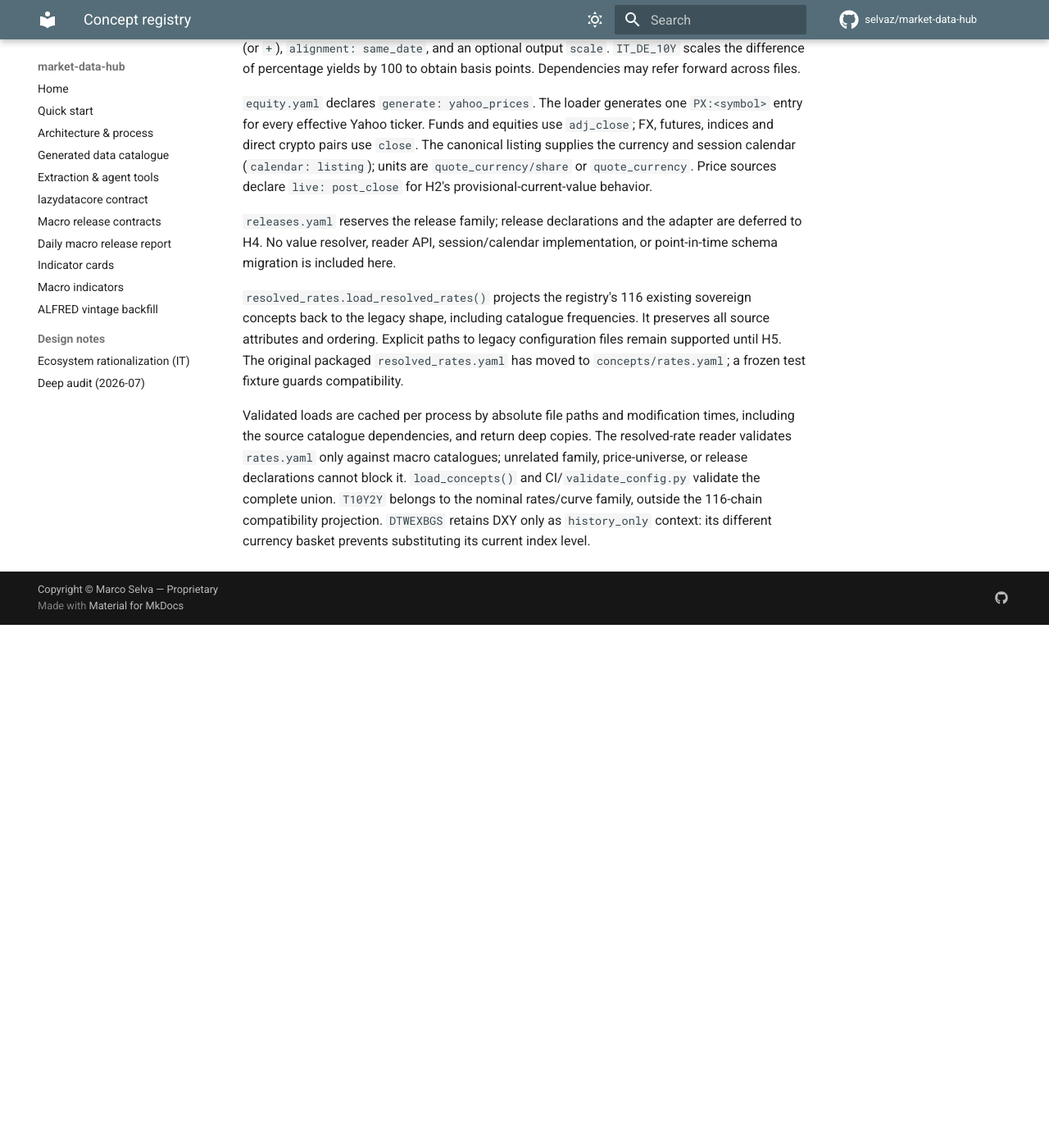
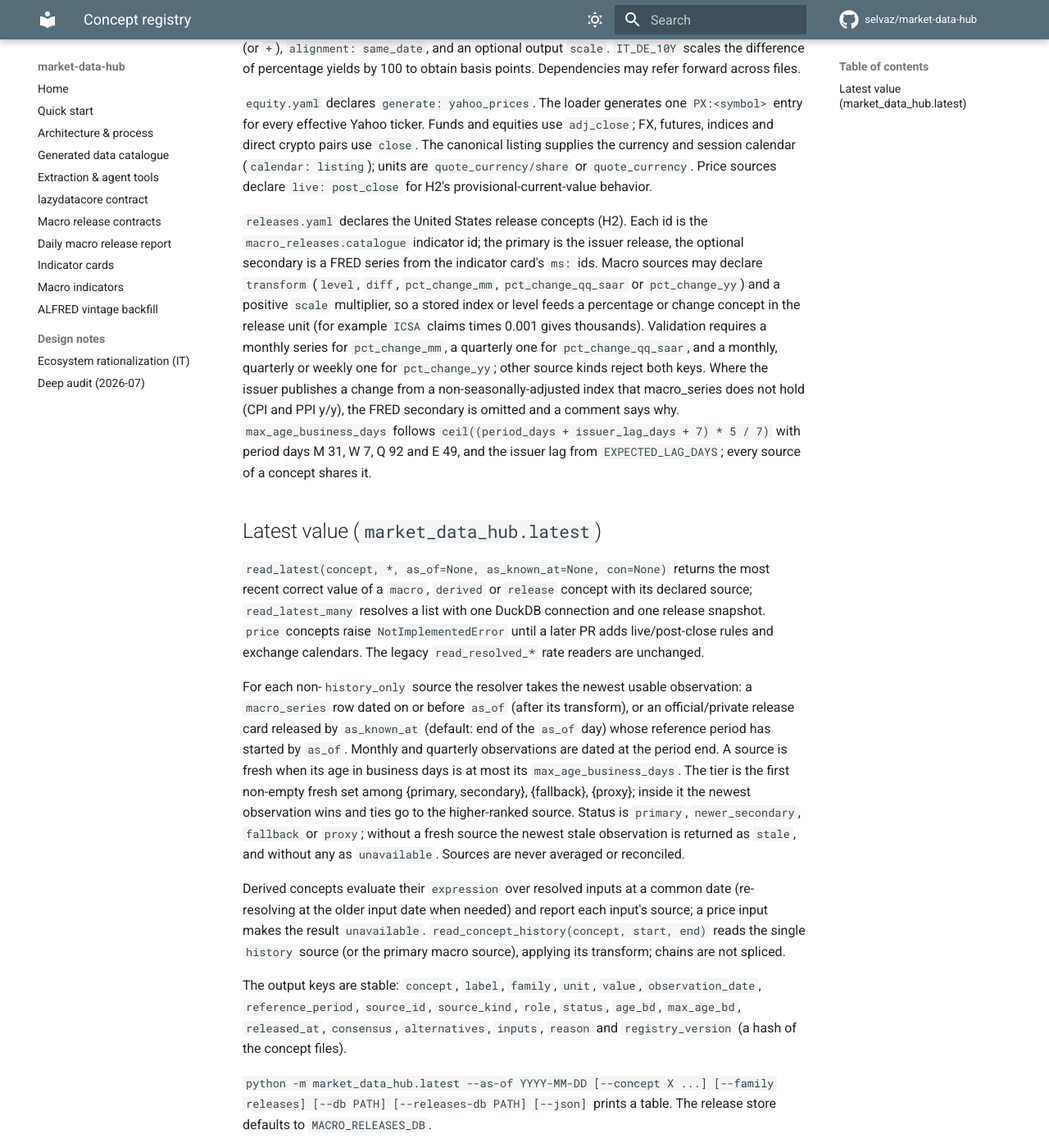
Before and after one commit to selvaz/market-data-hub, an MkDocs documentation site: the page built from docs/concepts.md, in a window 1280 px wide and 1400 px high, scrolled down 1100 px. Shown: the whole window at 82% size. Built offline with MkDocs 1.6.1 and Material for MkDocs 9.7.7, drawn with Linux system fonts in a browser that asks for light colours; comment, search, counter and statistics services are not loaded; before the commit the page ends 1862 px from its top, so only the background shows below that; some of the changed text lies outside the part shown.

Commit message:
Document the latest-value layer and US release concepts

```diff
--- a/docs/concepts.md
+++ b/docs/concepts.md
@@ -55,9 +55,63 @@ canonical listing supplies the currency and session calendar (`calendar:
 listing`); units are `quote_currency/share` or `quote_currency`. Price sources
 declare `live: post_close` for H2's provisional-current-value behavior.
 
-`releases.yaml` reserves the release family; release declarations and the
-adapter are deferred to H4. No value resolver, reader API, session/calendar
-implementation, or point-in-time schema migration is included here.
+`releases.yaml` declares the United States release concepts (H2). Each id is
+the `macro_releases.catalogue` indicator id; the primary is the issuer release,
+the optional secondary is a FRED series from the indicator card's `ms:` ids.
+Macro sources may declare `transform` (`level`, `diff`, `pct_change_mm`,
+`pct_change_qq_saar` or `pct_change_yy`) and a positive `scale` multiplier, so
+a stored index or level feeds a percentage or change concept in the release
+unit (for example `ICSA` claims times 0.001 gives thousands). Validation
+requires a monthly series for `pct_change_mm`, a quarterly one for
+`pct_change_qq_saar`, and a monthly, quarterly or weekly one for
+`pct_change_yy`; other source kinds reject both keys. Where the issuer publishes
+a change from a non-seasonally-adjusted index that macro_series does not hold
+(CPI and PPI y/y), the FRED secondary is omitted and a comment says why.
+`max_age_business_days` follows `ceil((period_days + issuer_lag_days + 7) * 5 / 7)`
+with period days M 31, W 7, Q 92 and E 49, and the issuer lag from
+`EXPECTED_LAG_DAYS`; every source of a concept shares it.
+
+## Latest value (`market_data_hub.latest`)
+
+`read_latest(concept, *, as_of=None, as_known_at=None, con=None)` returns the
+most recent correct value of a `macro`, `derived` or `release` concept with its
+declared source; `read_latest_many` resolves a list with one DuckDB connection
+and one release snapshot. `price` concepts raise `NotImplementedError` until a
+later PR adds live/post-close rules and exchange calendars. The legacy
+`read_resolved_*` rate readers are unchanged.
+
+For each non-`history_only` source the resolver takes the newest usable
+observation: a `macro_series` row dated on or before `as_of` (after its
+transform), or an official/private release card released by `as_known_at`
+(default: end of the `as_of` day) whose reference period has started by
+`as_of`. Monthly and quarterly observations are dated at the period end. A
+source is fresh when its age in business days is at most its
+`max_age_business_days`. The tier is the first non-empty fresh set among
+{primary, secondary}, {fallback}, {proxy}; inside it the newest observation
+wins and ties go to the higher-ranked source. Status is `primary`,
+`newer_secondary`, `fallback` or `proxy`; without a fresh source the newest
+stale observation is returned as `stale`, and without any as `unavailable`.
+Sources are never averaged or reconciled.
+
+Derived concepts evaluate their `expression` over resolved inputs at a common
+date (re-resolving at the older input date when needed) and report each
+input's source; a price input makes the result `unavailable`.
+`read_concept_history(concept, start, end)` reads the single `history` source
+(or the primary macro source), applying its transform; chains are not spliced.
+
+The output keys are stable: `concept`, `label`, `family`, `unit`, `value`,
+`observation_date`, `reference_period`, `source_id`, `source_kind`, `role`,
+`status`, `age_bd`, `max_age_bd`, `released_at`, `consensus`, `alternatives`,
+`inputs`, `reason` and `registry_version` (a hash of the concept files).
+
+`python -m market_data_hub.latest --as-of YYYY-MM-DD [--concept X ...]
+[--family releases] [--db PATH] [--releases-db PATH] [--json]` prints a table.
+The release store defaults to `MACRO_RELEASES_DB`.
+
+Known limits: business days are Monday to Friday with no holiday calendar, so
+ages around holidays are overstated by the holidays. Macro rows are read as
+currently stored: `as_known_at` applies only to release cards, so FRED values
+may include later revisions.
 
 `resolved_rates.load_resolved_rates()` projects the registry's 116 existing
 sovereign concepts back to the legacy shape, including catalogue frequencies.
```
Also changed, not shown: CHANGELOG.md (+10 -0 lines).
